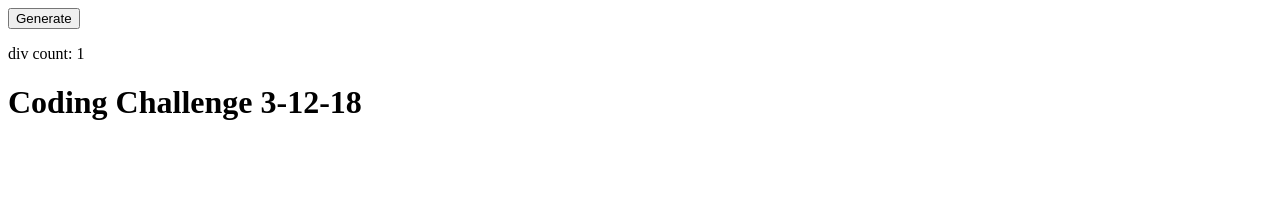
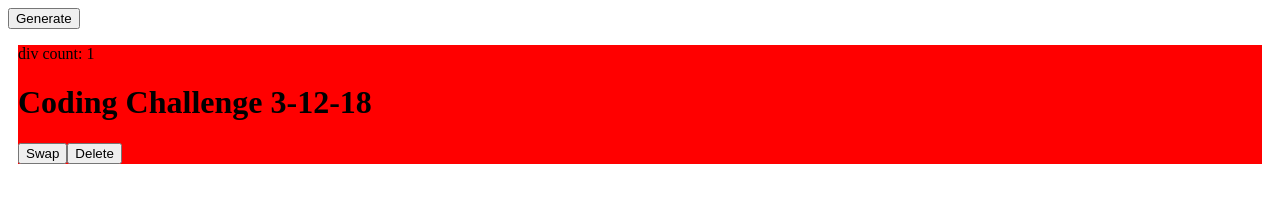
Before and after one commit to kburns17/codeChallenge_3-12-18, a plain HTML site: page index.html in a window 1280 px wide. Both pictures are taken after a click on the button "Generate". Drawn offline with Linux system fonts and the light colour scheme.

Commit message:
step 5 complete

```diff
--- a/client.js
+++ b/client.js
@@ -7,15 +7,21 @@ function readyNow() {
   appendDom();
 } //end readyNow
 
+
 function appendDom() {
   $('#generate').on('click', addDiv);
   $('#generate').on('click', countDiv);
+  $('#header').addClass('red');
+
 
 }//end appendDom
 
 function addDiv() {
     console.log('in addDiv');
   $('#header').append('<h1>Coding Challenge 3-12-18</h1>');
+  $('#header').append('<button id="swap">Swap</button>')
+  $('#header').append('<button id="delete">Delete</button>')
+
 } //end addDiv
 
 
@@ -23,4 +29,4 @@ function countDiv() {
   divCounter++;
   console.log('in counter');
   $('#counter').text('div count: ' + divCounter)
-};
+}
--- a/style.css
+++ b/style.css
@@ -1,3 +1,5 @@
-Red{
-  width
+.red{
+  background-color: red;
+  margin: 10px;
+
 }
```
Also changed, not shown: 1 other file.
